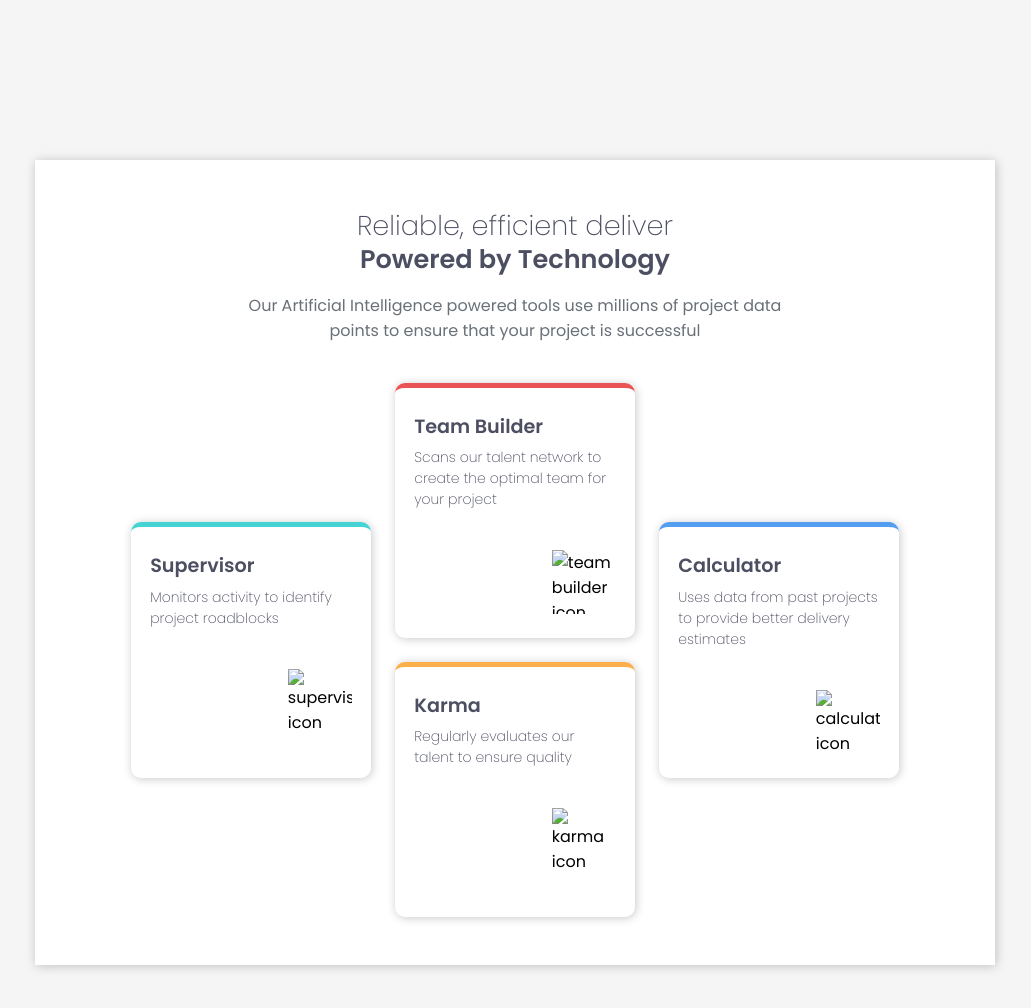
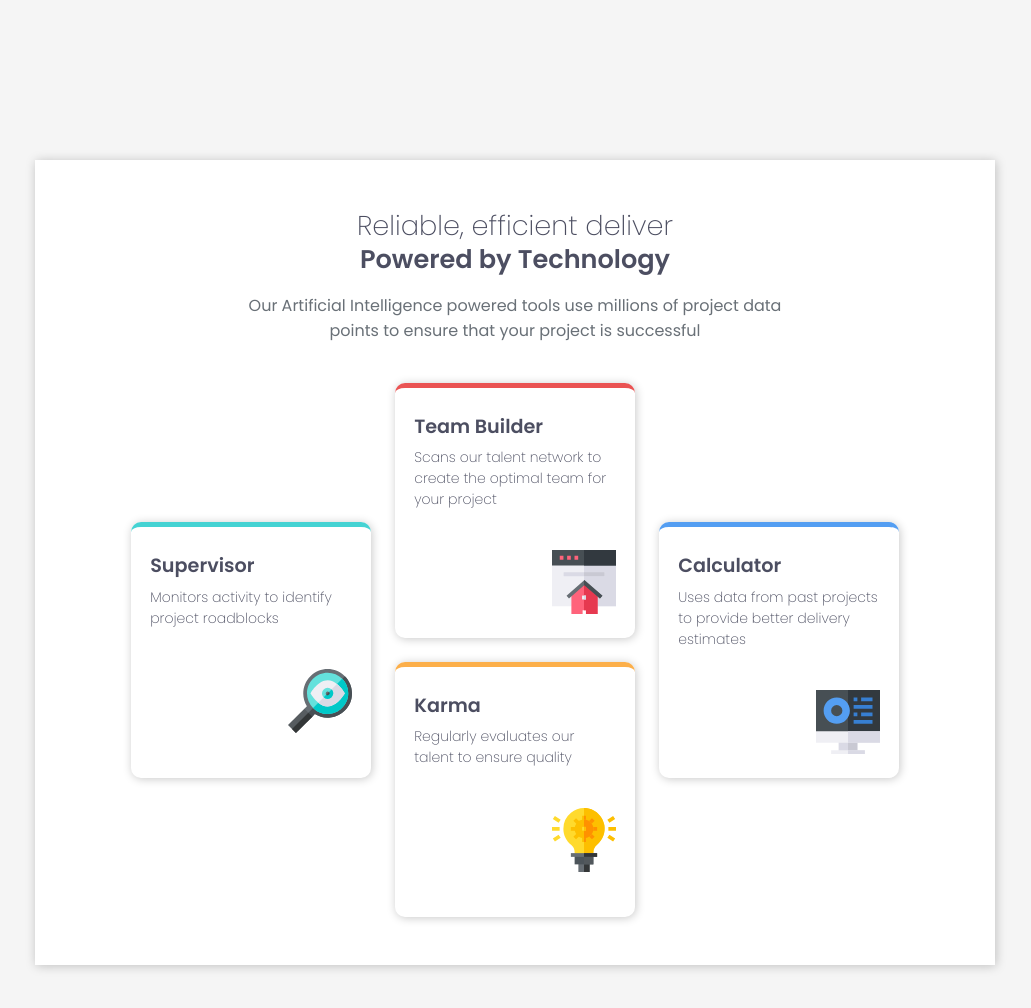
Before and after one commit to Angelo-1412/four-card-section, a plain HTML site: page index.html in a window 1280 px wide. Shown: the whole page, without its empty margins (125-1156 px from the left). Drawn offline with Linux system fonts and the light colour scheme; the site is published under a folder, as on GitHub Pages, so addresses that start at the root find nothing.

Commit message:
Update index.html

```diff
--- a/index.html
+++ b/index.html
@@ -32,7 +32,7 @@
             <h2>Supervisor</h2>
             <p>Monitors activity to identify project roadblocks</p>
             <img
-              src="/images/icon-supervisor.svg"
+              src="images/icon-supervisor.svg"
               width="64"
               height="64"
               alt="supervisor icon"
@@ -46,7 +46,7 @@
               project
             </p>
             <img
-              src="/images/icon-team-builder.svg"
+              src="images/icon-team-builder.svg"
               width="64"
               height="64"
               alt="team builder icon"
@@ -57,7 +57,7 @@
             <h2>Karma</h2>
             <p>Regularly evaluates our talent to ensure quality</p>
             <img
-              src="/images/icon-karma.svg"
+              src="images/icon-karma.svg"
               width="64"
               height="64"
               alt="karma icon"
@@ -70,7 +70,7 @@
               Uses data from past projects to provide better delivery estimates
             </p>
             <img
-              src="/images/icon-calculator.svg"
+              src="images/icon-calculator.svg"
               width="64"
               height="64"
               alt="calculator icon"
```
